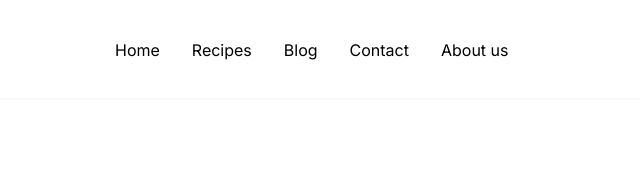
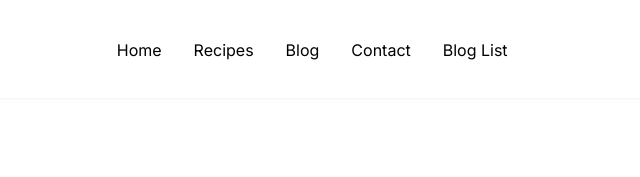
Before and after one commit to iaamhammadahmed/Foodieland-Restaurant-Website, a plain HTML site: page pages/contact.html in a window 1280 px wide. Shown: the top 177 px of the page, 421-1061 px from the left. Drawn offline with nearby package versions, Linux system fonts and the light colour scheme; files whose address does not match are found by name.

Commit message:
Menu Item Changed

```diff
--- a/pages/contact.html
+++ b/pages/contact.html
@@ -63,7 +63,7 @@
             </li>
             <li>
               <a class="md:p-4 py-2 block text-black hover:text-gray-500"
-                href="https://iaamhammadahmed.github.io/Foodieland-Restaurant-Website/pages/contact.html">About us</a>
+                href="https://iaamhammadahmed.github.io/Foodieland-Restaurant-Website/pages/bloglist.html">Blog List</a>
             </li>
           </ul>
         </div>
```
